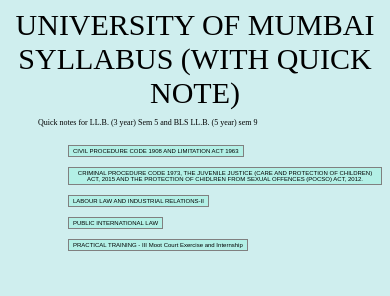
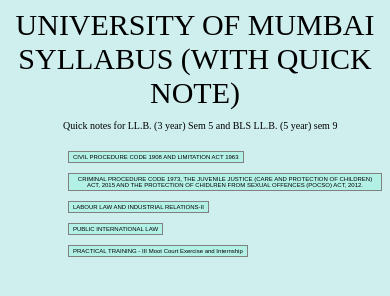
Before and after one commit to legal-addict/llb-quick-note, a plain HTML site: page FIFTH Y SEM 9/FIFTH Y SEM 9 Q.NOTES.HTML in a window 390 px wide. Drawn offline with Linux system fonts and the light colour scheme.

Commit message:
Update legal_addict.css

```diff
--- a/FIFTH Y SEM 9/legal_addict.css
+++ b/FIFTH Y SEM 9/legal_addict.css
@@ -1,8 +1,8 @@
 
     header{
       text-align: center;
-      font-size: 60px;}
-
+      font-size: 60px;
+    }
     body{
       background-color: #cfeeee;
     }
@@ -23,13 +23,14 @@
   @media only screen and (max-width :455px){
     header{
       text-align: center;
-      font-size: 30px;}
+      font-size: 30px;
+    }
     body{
       background-color: #cfeeee;
     }
-    P{
-      padding-left: 30px;
-      font-size: 8px;
+    p{
+      font-size: 10px;
+      padding-left: 55px;
     }
   button{
     padding: 2px 4px;
@@ -41,4 +42,5 @@
     gap: 3px;
     margin-left: 60px;
     margin-top:10px;
-  }}
+  }
+  }
```
